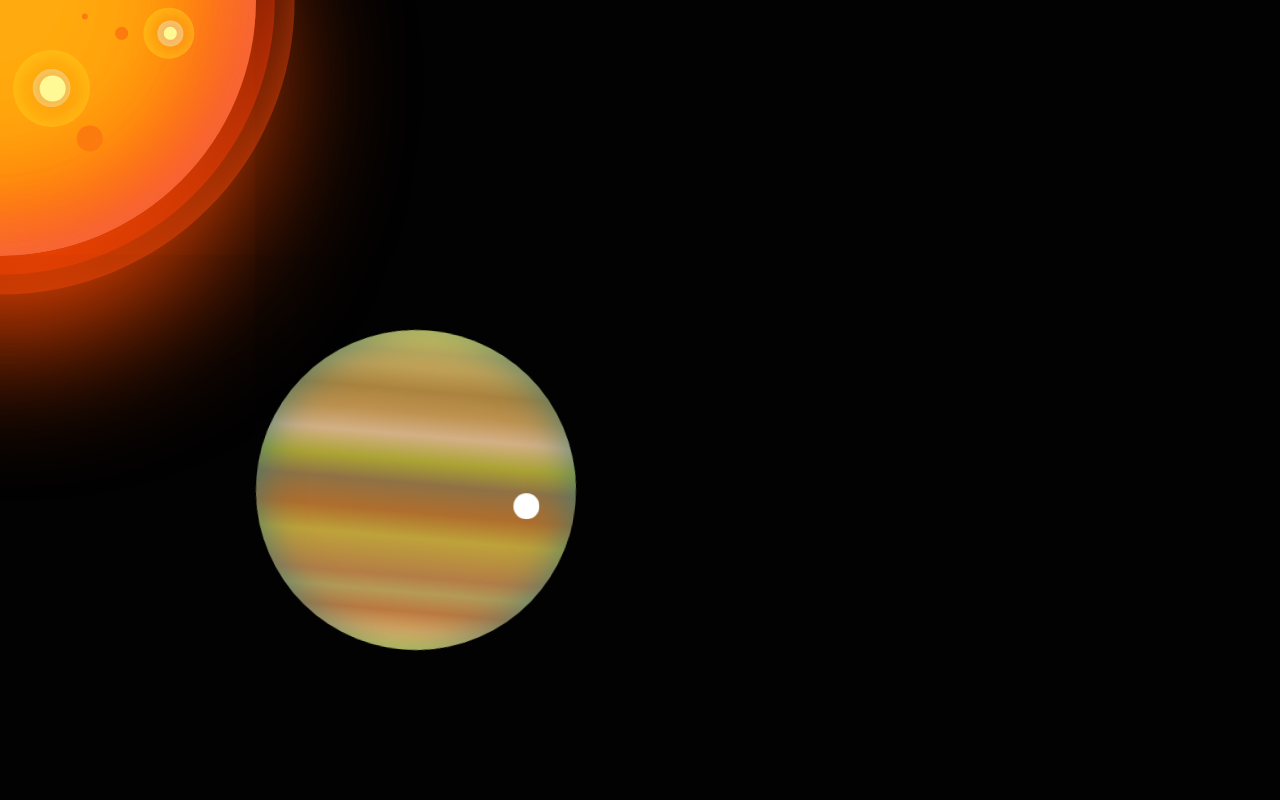
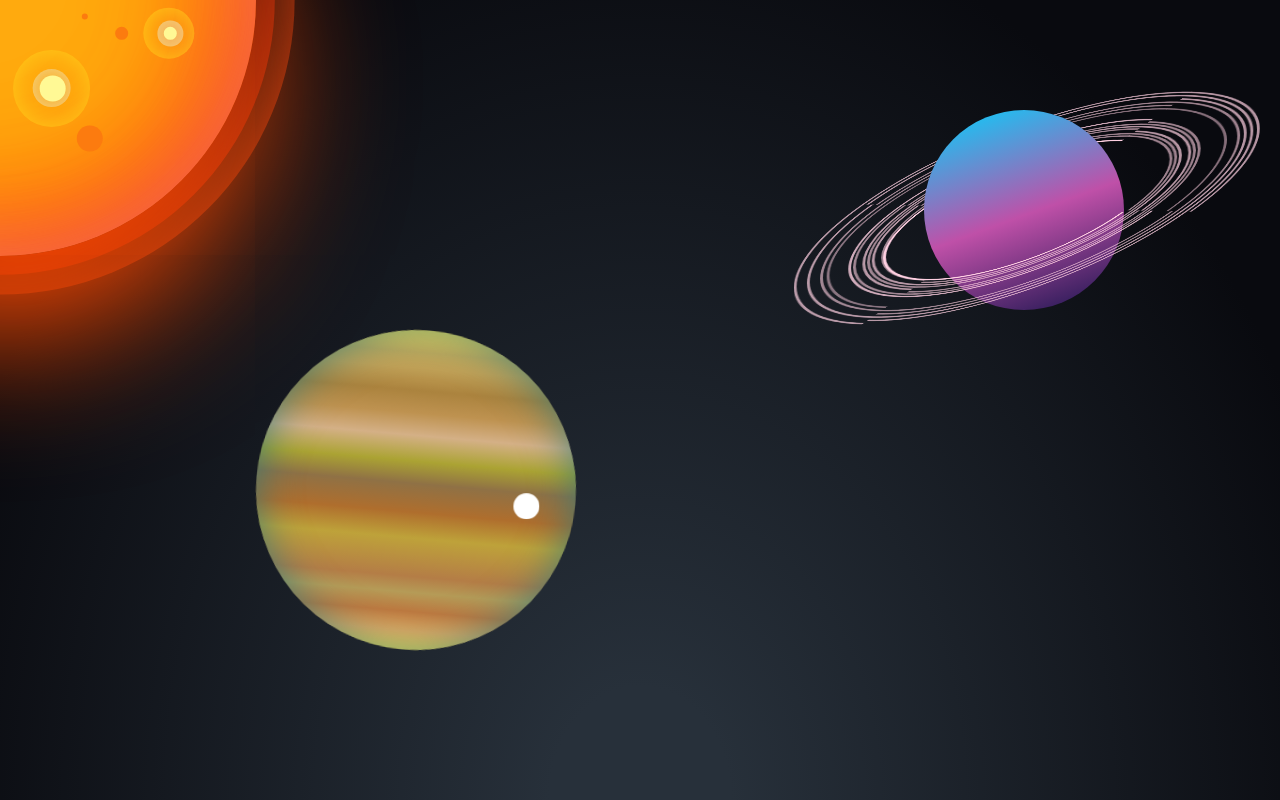
Before and after one commit to josueveliz-assure/css-art-universe, a plain HTML site: page index.html in a window 1280 px wide. Drawn offline with Linux system fonts and the light colour scheme.

Commit message:
add saturn with rings

```diff
--- a/index.html
+++ b/index.html
@@ -26,8 +26,24 @@
         <div class="jupiter__atmosphere"></div>
         <div class="jupiter__moon"></div>
     </div>
-    <div class="saturn-container">
-        <div id="saturn"></div>
+    <div class="saturn">
+        <div class="saturn__atmosphere"></div>
+        <div class="saturn__ring">
+            <div class="saturn__ring-1"></div>
+            <div class="saturn__ring-2"></div>
+            <div class="saturn__ring-3"></div>
+            <div class="saturn__ring-4"></div>
+            <div class="saturn__ring-5"></div>
+            <div class="saturn__ring-6"></div>
+            <div class="saturn__ring-7"></div>
+            <div class="saturn__ring-8"></div>
+            <div class="saturn__ring-9"></div>
+            <div class="saturn__ring-10"></div>
+            <div class="saturn__ring-11"></div>
+            <div class="saturn__ring-12"></div>
+            <div class="saturn__ring-13"></div>
+            <div class="saturn__ring-14"></div>
+        </div>
     </div>
 </body>
 </html>
--- a/style.css
+++ b/style.css
@@ -5,7 +5,7 @@
 }
 
 body {
-    background: #020202;
+    background: radial-gradient(ellipse at bottom, #27303a 10%, #090a0f 80%);
     height: 100dvh;
     width: 100dvw;
 }
@@ -182,3 +182,191 @@ div {
         z-index: 1;
     }
 }
+
+.saturn {
+    position: fixed;
+    width: 40%;
+    height: 53%;
+    top: 5%;
+    left: 60%;
+    border-radius: 0%;
+    transform-style: preserve-3d;
+}
+
+.saturn > div, .saturn__ring > div {
+    border-radius: 50%;
+    position: absolute;
+}
+
+.saturn__atmosphere {
+    position: absolute;
+    top: 70px;
+    left: 50%;
+    transform: translate(-50%, 0%);
+    height: 200px;
+    width: 200px;
+    border-radius: 50%;
+    background: rgb(22,19,77);
+    background: linear-gradient(-20deg, rgba(22,19,77,1) 0%, rgba(191,80,168,1) 48%, rgba(0,212,255,1) 100%);
+}
+
+.saturn__ring {
+    top: 20px;
+    left: 0;
+    right: 0;
+    margin: auto;
+    width: 300px;
+    height: 300px;
+    border: 3px solid #ffd0e2;
+    border-right: 3px solid transparent;
+    animation: rotateRing 5s linear infinite;
+}
+
+@keyframes rotateRing {
+    0% {
+        transform: rotateX(-110deg) rotateY(20deg) rotateZ(0deg);
+    }
+    100% {
+        transform: rotateX(-110deg) rotateY(20deg) rotateZ(360deg);
+    }
+}
+
+.saturn__ring-1 {
+    border: 3px solid #ffd0e2;
+    border-top: 3px solid transparent;
+    opacity: 0.6;
+    left: -5px;
+    top: -5px;
+    width: 310px;
+    height: 310px;
+}
+
+.saturn__ring-2 {
+    border: 3px solid #ffd0e2;
+    border-left: 3px solid transparent;
+    opacity: 0.6;
+    left: -10px;
+    top: -10px;
+    width: 320px;
+    height: 320px;
+}
+
+.saturn__ring-3 {
+    border: 3px solid #ffd0e2;
+    border-bottom: 3px solid transparent;
+    opacity: 0.7;
+    left: -15px;
+    top: -15px;
+    width: 330px;
+    height: 330px;
+}
+
+.saturn__ring-4 {
+    border: 3px solid #ffd0e2;
+    border-right: 3px solid transparent;
+    opacity: 0.6;
+    left: -20px;
+    top: -20px;
+    width: 340px;
+    height: 340px;
+}
+
+.saturn__ring-5 {
+    border: 3px solid #ffd0e2;
+    border-top: 3px solid transparent;
+    opacity: 0.7;
+    left: -25px;
+    top: -25px;
+    width: 350px;
+    height: 350px;
+}
+
+.saturn__ring-6 {
+    border: 3px solid #ffd0e2;
+    border-left: 3px solid transparent;
+    opacity: 0.6;
+    left: -30px;
+    top: -30px;
+    width: 360px;
+    height: 360px;
+}
+
+.saturn__ring-7 {
+    border: 3px solid #ffd0e2;
+    border-bottom: 3px solid transparent;
+    opacity: 0.6;
+    left: -35px;
+    top: -35px;
+    width: 370px;
+    height: 370px;
+}
+
+.saturn__ring-8 {
+    border: 3px solid #ffd0e2;
+    border-right: 3px solid transparent;
+    opacity: 0.8;
+    left: -40px;
+    top: -40px;
+    width: 380px;
+    height: 380px;
+}
+
+.saturn__ring-9 {
+    border: 3px solid #ffd0e2;
+    border-top: 3px solid transparent;
+    opacity: 0.5;
+    left: -63px;
+    top: -63px;
+    width: 426px;
+    height: 426px;
+}
+
+.saturn__ring-10 {
+    border: 3px solid #ffd0e2;
+    border-right: 3px solid transparent;
+    opacity: 0.6;
+    left: -70px;
+    top: -70px;
+    width: 440px;
+    height: 440px;
+}
+
+.saturn__ring-11 {
+    border: 3px solid #ffd0e2;
+    border-left: 3px solid transparent;
+    opacity: 0.6;
+    left: -77px;
+    top: -77px;
+    width: 454px;
+    height: 454px;
+}
+
+.saturn__ring-12 {
+    border: 3px solid #ffd0e2;
+    border-bottom: 3px solid transparent;
+    opacity: 0.7;
+    left: -84px;
+    top: -84px;
+    width: 468px;
+    height: 468px;
+}
+
+.saturn__ring-13 {
+    border: 3px solid #ffd0e2;
+    border-left: 3px solid transparent;
+    opacity: 0.7;
+    left: -91px;
+    top: -91px;
+    width: 482px;
+    height: 482px;
+}
+
+.saturn__ring-14 {
+    border: 3px solid #ffd0e2;
+    border-top: 3px solid transparent;
+    opacity: 0.7;
+    left: -98px;
+    top: -98px;
+    width: 496px;
+    height: 496px;
+}
```
